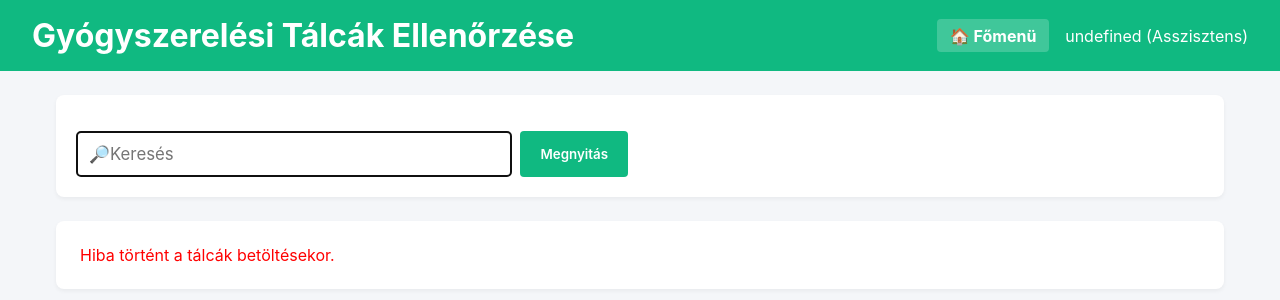
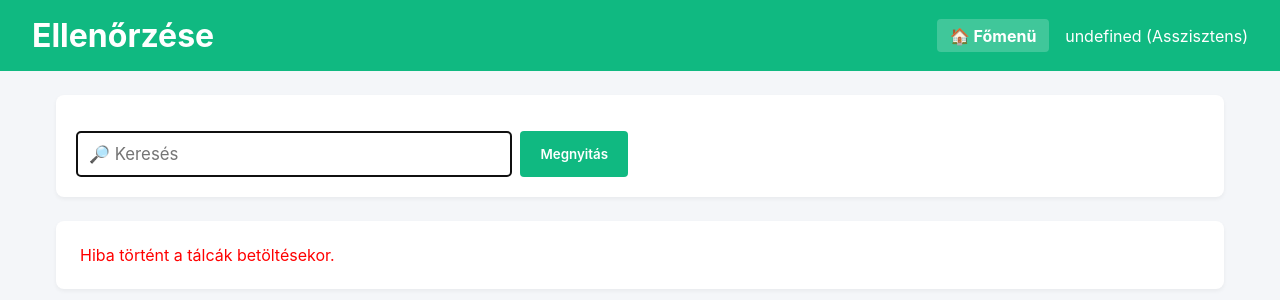
Before and after one commit to tarszabogergely/drugassist-record, a plain HTML site: page pages/ellenorzes.html in a window 1280 px wide. Drawn offline with nearby package versions, Linux system fonts and the light colour scheme; no server answers; sample sign-in values are in the browser's storage.

Commit message:
Update ellenorzes.html

```diff
--- a/pages/ellenorzes.html
+++ b/pages/ellenorzes.html
@@ -11,7 +11,7 @@
   <!-- Fejléc (Smaragdzöld árnyalattal) -->
   <header class="app-header" style="background: #10b981;">
     <div class="logo">
-      <h1>Gyógyszerelési Tálcák Ellenőrzése</h1>
+      <h1>Ellenőrzése</h1>
     </div>
     <div class="user-info" style="display: flex; align-items: center; gap: 1rem;">
       <a href="../index.html" class="back-link" style="color: white; text-decoration: none; font-weight: bold; background: rgba(255,255,255,0.2); padding: 0.4rem 0.8rem; border-radius: 4px;">🏠 Főmenü</a>
@@ -25,7 +25,7 @@
       <div class="patient-grid">
         <div class="form-group" style="margin-bottom: 0;">
           <div class="input-with-button">
-            <input type="text" id="verify-qr-input" placeholder="🔎Keresés" autofocus style="font-size: 1.05rem; padding: 0.75rem;">
+            <input type="text" id="verify-qr-input" placeholder="🔎 Keresés" autofocus style="font-size: 1.05rem; padding: 0.75rem;">
             <button type="button" id="btn-search-qr" class="btn btn-success" style="background: #10b981; border-color: #059669; padding: 0.75rem 1.25rem;">Megnyitás</button>
           </div>
         </div>
```
